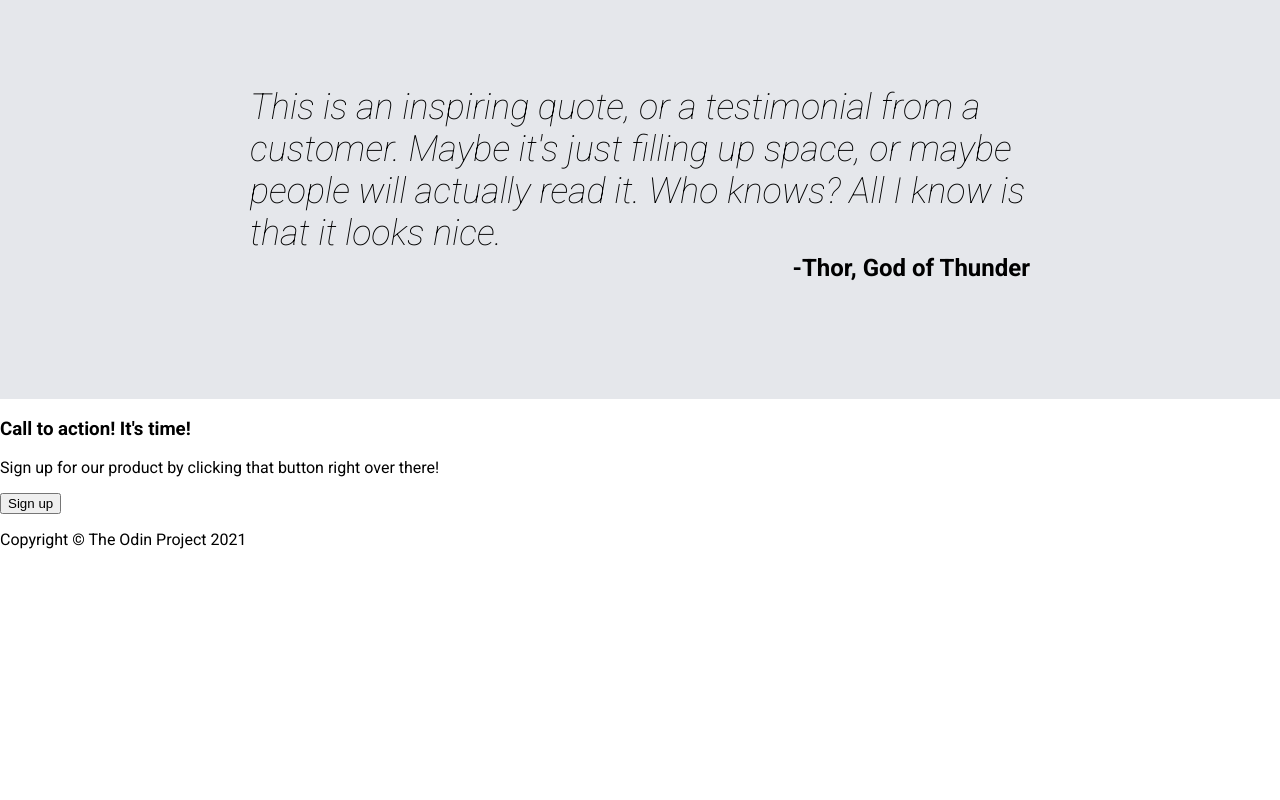
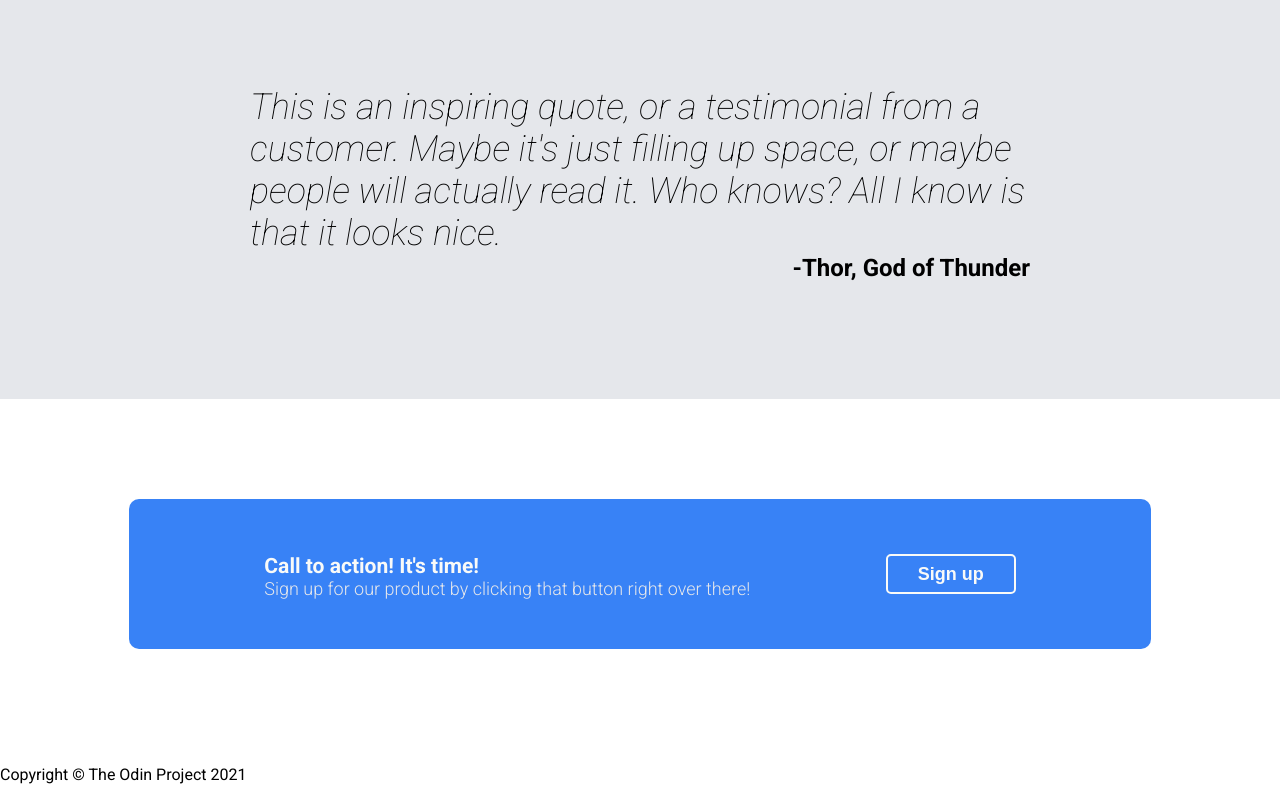
Before and after one commit to pandalexander/odin-landing-page, a plain HTML site: page index.html in a window 1280 px wide. Shown: the part 1085-1885 px from the top of the page. Before the commit the page ends 1650 px from the top, so only its background shows below. Drawn offline with Linux system fonts and the light colour scheme.

Commit message:
Style and align call to action section

```diff
--- a/index.html
+++ b/index.html
@@ -71,8 +71,12 @@
     </div>
     <div class="action">
       <div class="action__card">
-        <h3>Call to action! It's time!</h3>
-        <p>Sign up for our product by clicking that button right over there!</p>
+        <div class="action__left">
+          <h3>Call to action! It's time!</h3>
+          <p class="action__subtext">
+            Sign up for our product by clicking that button right over there!
+          </p>
+        </div>
         <button class="action__button">Sign up</button>
       </div>
     </div>
--- a/styles.css
+++ b/styles.css
@@ -163,3 +163,53 @@ cite {
   font-style: normal;
   font-size: 24px;
 }
+
+.action {
+  height: 350px;
+  display: flex;
+  justify-content: center;
+  align-items: center;
+}
+
+.action__card {
+  width: 1022px;
+  height: 150px;
+  color: #f9faf8;
+  background-color: #3882f6;
+  border-radius: 10px;
+  font-size: 18px;
+  font-weight: 600;
+  display: flex;
+  justify-content: space-evenly;
+  align-items: center;
+}
+
+.action__left {
+  display: flex;
+  flex-direction: column;
+}
+
+.action__left h3 {
+  margin-bottom: 0;
+}
+
+.action__left p {
+  margin-top: 0;
+  font-size: 18px;
+  font-weight: 300;
+  color: #e5e7eb;
+}
+
+.action__button {
+  border: 2px solid #f9faf8;
+  background-color: #3882f6;
+  color: #f9faf8;
+  border-radius: 5px;
+  height: 40px;
+  width: 130px;
+  display: flex;
+  justify-content: center;
+  align-items: center;
+  font-size: 18px;
+  font-weight: 600;
+}
```
